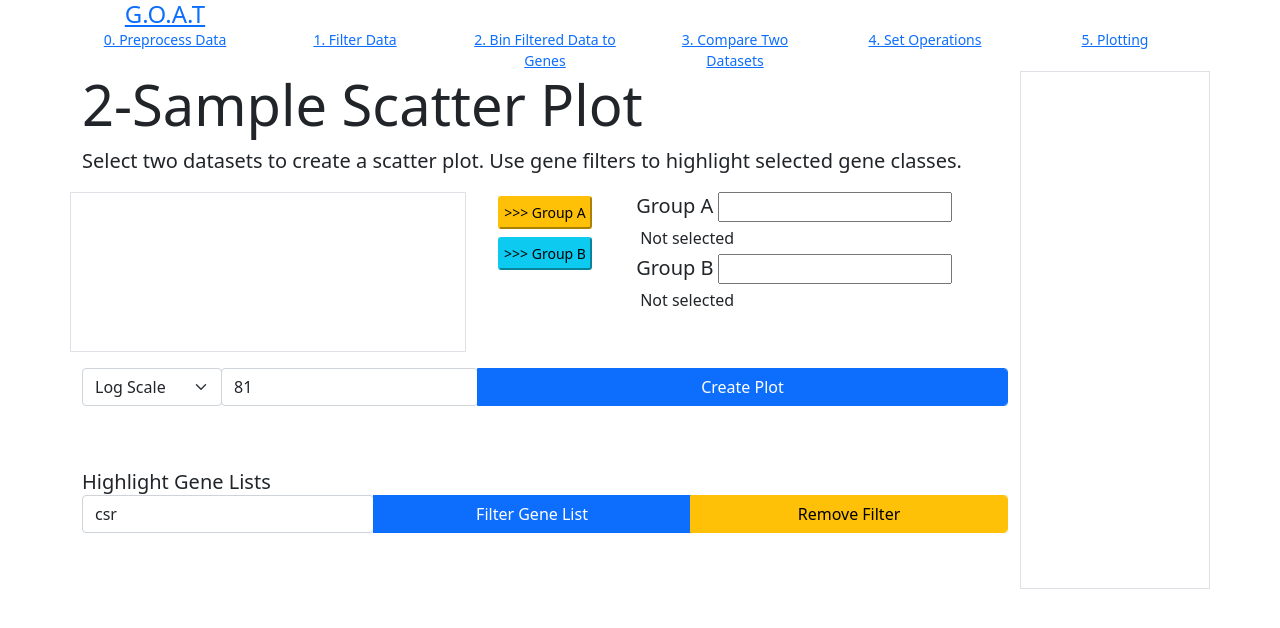
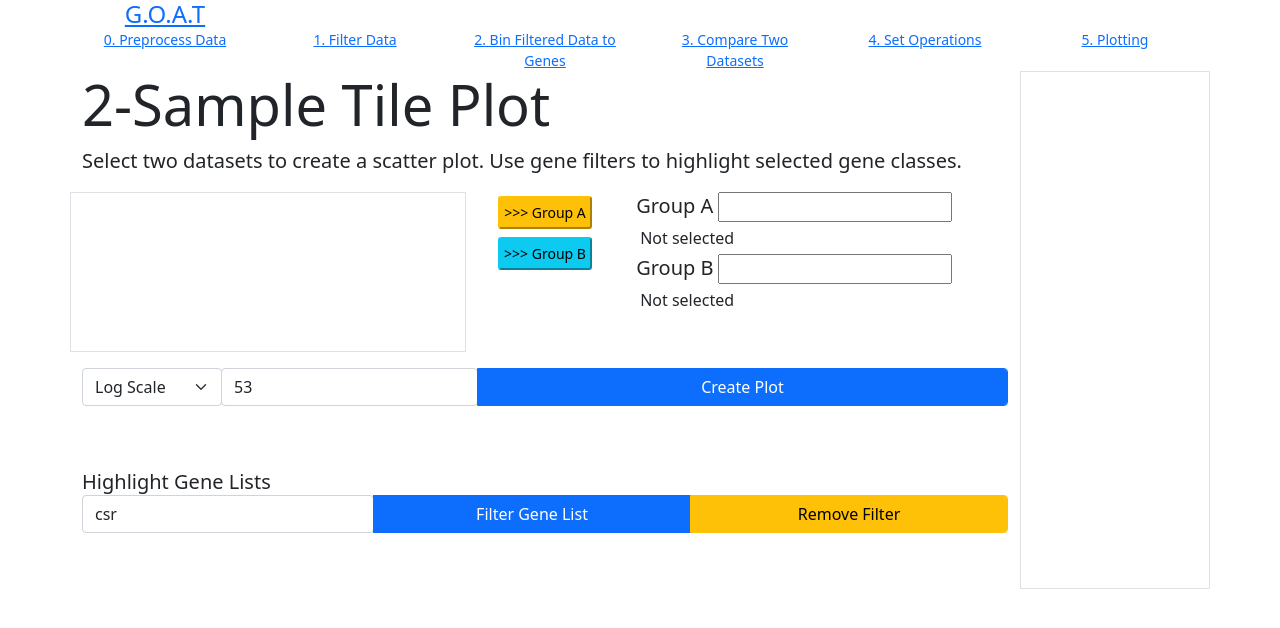
Before and after one commit to ahmetrasit/goat, a Flask app: page /plot/fast_scatter_plot in a window 1280 px wide. Shown: the top 628 px of the page. Run offline with Flask 2, Linux system fonts and the light colour scheme.

Commit message:
Fast(tile) scatter plot is almost finished, waiting to add as section to list selected/all genes within a clicked tile

```diff
--- a/templates/plot_templates/fast_scatter_plot.html
+++ b/templates/plot_templates/fast_scatter_plot.html
@@ -1,15 +1,19 @@
 <div class="jumbotron">
-  <h1 class="display-4">2-Sample Scatter Plot</h1>
+  <h1 class="display-4">2-Sample Tile Plot</h1>
   <p class="lead">Select two datasets to create a scatter plot. Use gene filters to highlight selected gene classes.</p>
 </div>
 <script>
     let curr_selected = null
+    let selected_bin2genes = {}
     let max_gene_len = 0
+    let sizeScale = null
 
     function geneListOnClick(d,selected_gene_list){
         //$('#processingModal').modal('show')
-        let curr_selected = d3.select('.gene_file_list').select('select option:checked').attr('value')
+        curr_selected = d3.select('.gene_file_list').select('select option:checked').attr('value')
         console.log('>', curr_selected)
+        d3.selectAll('.xhist_selected').remove()
+        d3.selectAll('.yhist_selected').remove()
 
         if(curr_selected in genelist_cache){
             console.log('in cache', genelist_cache[curr_selected].length);
@@ -24,9 +28,20 @@
         }
     }
 
+    function geneListRemove(){
+        d3.selectAll('.xhist_selected').remove()
+        d3.selectAll('.yhist_selected').remove()
+        d3.select('svg').selectAll('rect.genelist_rect').remove()
+        d3.select('svg').selectAll('rect.genelist_rect_guide').remove()
+        curr_selected = null;
+    }
+
     function highlightBins(data){
-        let selected_bin2genes = {}
-        let selected_bin2ratio = {}
+        selected_bin2genes = {};
+        let selected_bin2ratio = {};
+        let selected_xbin2gene_count = [];
+        let selected_ybin2gene_count = [];
+
         for(let gene of data){
             let curr_bin = curr_gene2bin[gene]
             if (!selected_bin2genes[curr_bin]) {
@@ -41,37 +56,53 @@
         for(let curr_bin of Object.keys(selected_bin2genes)){
             selected_bin2ratio[curr_bin] = selected_bin2genes[curr_bin].length / curr_bin2genes[curr_bin].length
         }
+        for(let k=0; k<bin_size; k++){
+            selected_xbin2gene_count[k]=0
+            selected_ybin2gene_count[k]=0
+        }
+        for(key of Object.keys(selected_bin2genes)){
+            let [i, j] = key.split('|')
+            selected_xbin2gene_count[i] += selected_bin2genes[key].length
+            selected_ybin2gene_count[j] += selected_bin2genes[key].length
+        }
+
 
         let step_diff = x.range()[1]/bin_size
         step_diff = parseFloat(step_diff.toFixed(2))
-        let sizeScale = d3.scaleLog().range([0.1*step_diff, step_diff]).domain([1, max_gene_len]);
-
+        let sizeScaleSelected = function(datum){ //tile is log scale, selected is linear to tile's area
+            let selected_gene_count = selected_bin2genes[datum].length
+            let tile_gene_count = curr_bin2genes[datum].length
+            let tile_width = sizeScale(tile_gene_count)
+            return (selected_gene_count/tile_gene_count)**.5 * tile_width
+        }
 
 
         d3.select('svg').selectAll('rect.genelist_rect').remove()
         d3.select('svg').selectAll('rect.genelist_rect_guide').remove()
         d3.select('svg').selectAll('rect.genelist_rect').data(Object.keys(selected_bin2ratio)).enter()
-            .append('rect').attr('class', 'genelist_rect')
+            .append('rect').attr('class', 'genelist_rect').on('click', listTileGenes)
                 .attr('x', function(d,i){
                     let val = parseInt(d.split('|')[0]);
-                    return val*step_diff + margin.left + step_diff - sizeScale(selected_bin2genes[d].length);
+                    //return val*step_diff + margin.left + step_diff - sizeScale(selected_bin2genes[d].length);
+                    return val*step_diff + margin.left;
                 })
                 .attr('y', function(d,i){
                     let val = parseInt(bin_size - parseInt(d.split('|')[1]) - 1);
-                    return val*step_diff + margin.top + step_diff - sizeScale(selected_bin2genes[d].length);
+                    //return val*step_diff + margin.top + step_diff - sizeScale(selected_bin2genes[d].length);
+                    return val*step_diff + margin.top;
                 })
-                .attr('width', function(d,i){return sizeScale(selected_bin2genes[d].length)})
-                .attr('height', function(d,i){return sizeScale(selected_bin2genes[d].length)})
-                .attr('stroke', 'firebrick').attr('stroke-width', .5)
+                .attr('width', function(d,i){return sizeScaleSelected(d)})
+                .attr('height', function(d,i){return sizeScaleSelected(d)})
+                .attr('stroke', 'firebrick').attr('stroke-width', 1)
                 .attr('fill', 'red')
                 .attr('opacity', function(d,i){
                     //return opacityScale(bin2gene[d].length)
-                    return .7
+                    return 1
                 });
 
 
         d3.select('svg').selectAll('rect.genelist_rect_guide').data(Object.keys(selected_bin2ratio)).enter()
-            .append('rect').attr('class', 'genelist_rect_guide')
+            .append('rect').attr('class', 'genelist_rect_guide').on('click', listTileGenes)
                 .attr('x', function(d,i){
                     let val = parseInt(d.split('|')[0]);
                     return val*step_diff + margin.left;
@@ -82,9 +113,39 @@
                 })
                 .attr('width',  step_diff)
                 .attr('height', step_diff)
-                .attr('stroke', 'firebrick').attr('stroke-width', 0.5)
-                .attr('fill', 'transparent')
-                .attr('opacity', 1);
+                .style('stroke', 'firebrick').style('stroke-width', 0.7)
+                .style('fill', 'gold')
+                .style('fill-opacity', .3)
+                .lower().lower().lower()
+
+
+        d3.select('svg').selectAll('rect.xhist_selected').data(selected_xbin2gene_count.map((e,i)=>[e,i])).enter()
+            .append('rect').attr('class', 'xhist_selected')
+                .on('mouseover', showVerticalBar).on('mouseout', removeBar)
+                .attr('x', function(d,i){
+                    return i * step_diff + margin.left;
+                })
+                .attr('y', function(d,i){return margin.top - xhistHeight(d[0]+1) - margin.top*.08})
+                .attr('width', step_diff)
+                .attr('height', function(d,i){return xhistHeight(d[0]+1)})
+                .attr('stroke', 'white')
+                .attr('fill', 'firebrickk')
+                .attr('opacity', 0.5)
+
+        d3.select('svg').selectAll('rect.yhist_selected').data(selected_ybin2gene_count.map((e,i)=>[e,i])).enter()
+            .append('rect').attr('class', 'yhist_selected')
+                .on('mouseover', showHorizontalBar).on('mouseout', removeBar)
+                .attr('y', function(d,i){
+                    return (bin_size - i - 1) * step_diff + margin.top;
+                })
+                .attr('x', width + margin.left + margin.right*0.08)
+                .attr('height', step_diff)
+                .attr('width', function(d,i){return yhistWidth(d[0]+1)})
+                .attr('stroke', 'white')
+                .attr('fill', 'firebrickk')
+                .attr('opacity', 0.5)
+
+
     }
 
     let curr_selected_type = null
@@ -114,7 +175,7 @@
     </select>
     </div>
     <div>
-        <input type="text" class="form-control" id="bin_size" value="81">
+        <input type="text" class="form-control" id="bin_size" value="53">
     </div>
     <span class="btn btn-primary form-control mb-5" onclick="plotScatterMain()">Create Plot</span>
 </div>
@@ -253,13 +314,16 @@
         if (groupB_label.length < 1){
             groupB_label = d3.select('#'+groupB).html().split('_')[0]
         }
+        console.log(groupA_label, groupB_label)
 
-        svg.append("text")
+
+        svg.append("text").attr('id', 'groupA_label_text')
             .attr("transform",
                 "translate(" + (width/2) + " ," +
-                               (height + margin.top + 20) + ")")
+                               (height + margin.top*.4) + ")")
             .style("text-anchor", "middle")
             .text(groupA_label);
+
         svg.append("text")
             .attr("transform", "rotate(-90)")
             .attr("y", 0 - margin.left)
@@ -381,11 +445,11 @@
         }
 
         let opacityScale = d3.scaleLog().range([0.3, 2]).domain([1, max_gene_len]);
-        let sizeScale = d3.scaleLog().range([0.1*step_diff, step_diff]).domain([1, max_gene_len]);
+        sizeScale = d3.scaleLog().range([0.1*step_diff, step_diff]).domain([1, max_gene_len]);
         let squares_with_data = Object.keys(bin2gene).filter(x=>bin2gene[x].length>0)
 
         d3.select('svg').selectAll('rect').data(squares_with_data).enter()
-            .append('rect')
+            .append('rect').on('click', listTileGenes)
                 .attr('x', function(d,i){
                     let val = d.split('|')[0];
                     return val*step_diff+margin.left;
@@ -400,8 +464,23 @@
                 .attr('fill', 'blue')
                 .attr('opacity', function(d,i){
                     //return opacityScale(bin2gene[d].length)
-                    return .6
+                    return 1
                 })
         return [bin2gene, gene2bin]
     }
+
+    function listTileGenes(m, d){
+        let selected_genes = []
+        console.log()
+        rest_genes = curr_bin2genes[d]
+        if(curr_selected){
+            if(d in selected_bin2genes){
+                selected_genes = selected_bin2genes[d];
+                rest_genes = rest_genes.filter(gene => !selected_bin2genes[d].includes(gene));
+            }
+        }
+        console.log('selected',selected_genes.length)
+        console.log('rest',rest_genes.length)
+    }
+
 </script>
```
